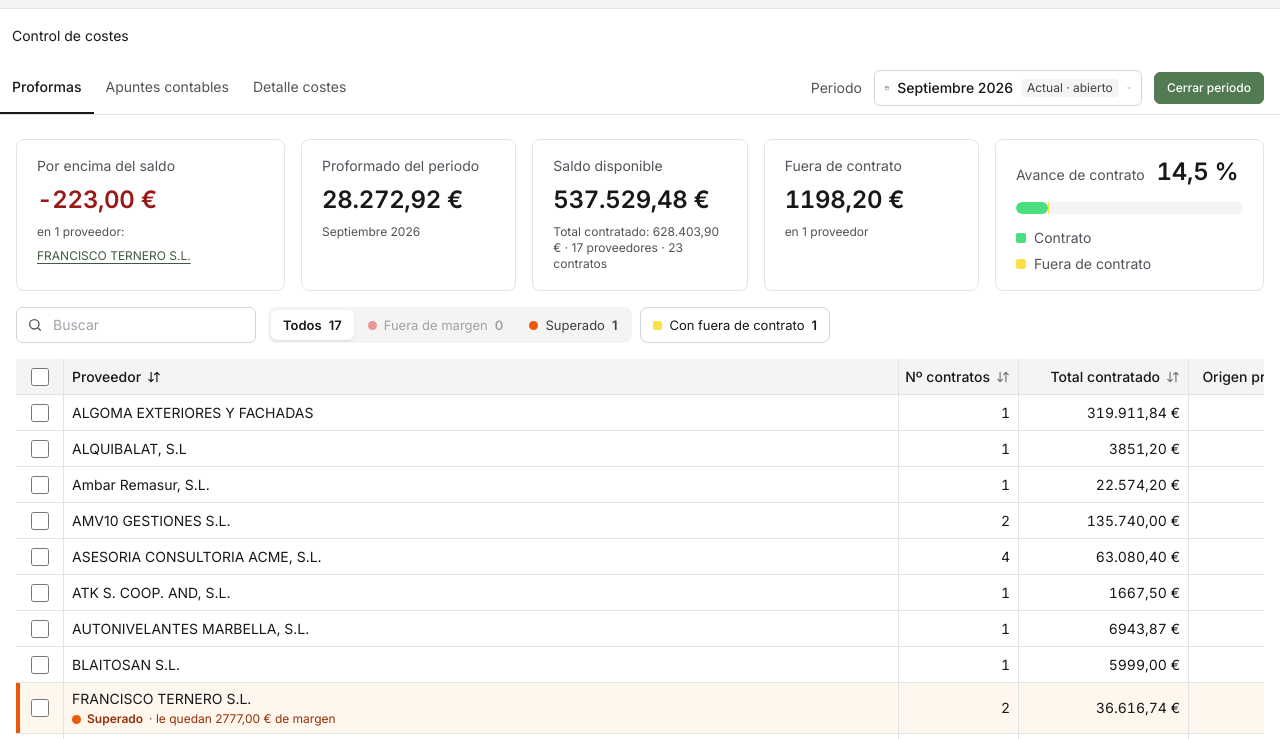
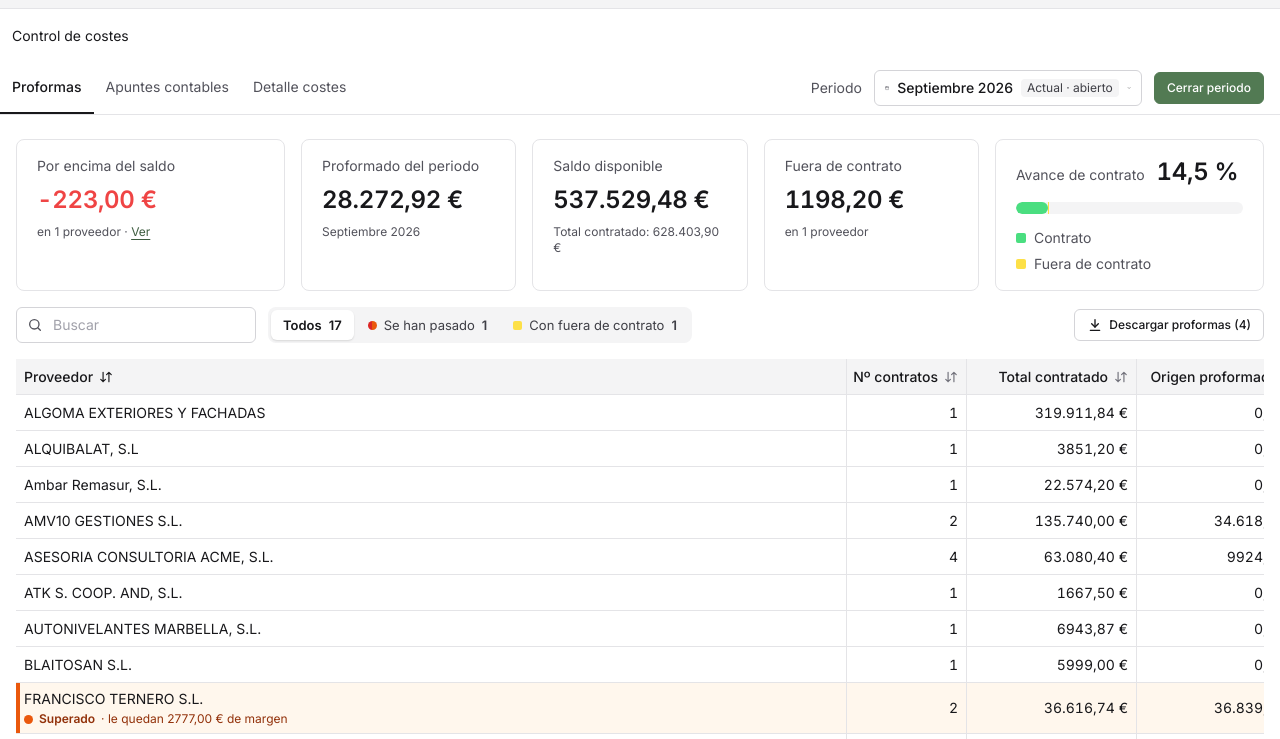
Before and after one commit to cdamato/proforma-por-contrato, a plain HTML site: page index.html in a window 1280 px wide. Shown: the part 55-794 px from the top of the page. Drawn offline with Linux system fonts and the light colour scheme.

Commit message:
Propuesta tarea 2, ronda 4: «Ver» en la cabecera, vistas, rojos del DS y descarga sin casilla
- «Por encima del saldo»: «en N proveedores · Ver», que abre la vista «Se han pasado».
- Un segmentado de vistas: Todos · Se han pasado · Con fuera de contrato.
- Cifras en fg/error (fuera de margen) y fg/warning (superado).
- «Saldo disponible» solo con el total contratado (listado y proveedor).
- Sin casilla: botón de icono «Descargar proforma» por fila y «Descargar proformas (N)» en la barra, con lo filtrado.

Co-Authored-By: Claude Opus 5.5 <noreply@anthropic.com>

```diff
--- a/index.html
+++ b/index.html
@@ -92,10 +92,13 @@ button:focus-visible,input:focus-visible{outline:2px solid #2563EB;outline-offse
 .wrap{padding:24px 16px 120px}
 
 /* listado de proveedores */
-.lg-g{display:grid;grid-template-columns:48px minmax(300px,1fr) 120px 170px 170px 170px 170px}
-.lt.oc .lg-g{grid-template-columns:48px minmax(300px,1fr) 120px 170px 170px 170px 170px 170px}
+.lg-g{display:grid;grid-template-columns:minmax(300px,1fr) 120px 170px 170px 170px 170px 52px}
+.lt.oc .lg-g{grid-template-columns:minmax(300px,1fr) 120px 170px 170px 170px 170px 170px 52px}
+/* Descarga por fila: IconButton ghost del DS, solo si el proveedor tiene proforma */
+.dlbtn{width:32px;height:32px;border:0;background:none;border-radius:6px;display:inline-flex;align-items:center;justify-content:center;color:#3F3F46}
+.dlbtn:hover{background:var(--gray100)}
 .lt{min-width:1150px}
-/* Tarea 2 · quién se ha pasado: franja y fila tintada por estado (Pin0: red fuera de margen, orange superado, yellow a punto; fuera de contrato en yellow/solid) */
+/* Tarea 2 · quién se ha pasado: franja y fila tintada por estado (Pin0: red fuera de margen, orange superado; cifras en fg/error y fg/warning; fuera de contrato en yellow/solid) */
 .lrow.st-r .c{background:#FEF2F2}.lrow.st-o .c{background:#FFF7ED}
 .lrow.st-r:hover .c{background:#FEE2E2}.lrow.st-o:hover .c{background:#FFEDD5}
 .lrow.st-r .c:first-child{box-shadow:inset 4px 0 0 #DC2626}.lrow.st-o .c:first-child{box-shadow:inset 4px 0 0 #EA580C}
@@ -103,9 +106,9 @@ button:focus-visible,input:focus-visible{outline:2px solid #2563EB;outline-offse
 .lt .c.two{height:auto;min-height:36px;flex-direction:column;align-items:flex-start;justify-content:center;padding-block:6px;gap:2px}
 .why{display:flex;align-items:center;gap:6px;font-size:12px;line-height:16px}
 .why.r{color:#991919}.why.o{color:#92310A}.why.g{color:var(--muted)}
-.neg-r{color:#991919;font-weight:600}.neg-o{color:#92310A;font-weight:600}
+.neg-r{color:#EF4444;font-weight:600}.neg-o{color:#EA580C;font-weight:600}
 .stdot{width:9px;height:9px;border-radius:50%;display:inline-block;flex:0 0 9px}
-.stdot.r{background:#DC2626}.stdot.o{background:#EA580C}.stdot.a{background:#FDE047;border-radius:2px}
+.stdot.ro{background:linear-gradient(90deg,#DC2626 50%,#EA580C 50%)}.stdot.r{background:#DC2626}.stdot.o{background:#EA580C}.stdot.a{background:#FDE047;border-radius:2px}
 .segf{display:inline-flex;background:var(--gray100);border-radius:8px;padding:3px;gap:2px;height:36px;align-items:center}
 .segf button{border:0;background:none;border-radius:6px;padding:0 12px;height:30px;font:inherit;font-size:13px;color:#3F3F46;display:inline-flex;align-items:center;gap:7px}
 .segf button[aria-pressed="true"]{background:#fff;box-shadow:0 1px 2px rgba(0,0,0,.12);font-weight:600;color:var(--fg)}
@@ -116,7 +119,7 @@ button:focus-visible,input:focus-visible{outline:2px solid #2563EB;outline-offse
 .tglf:disabled{opacity:.45}
 .cards.c5{grid-template-columns:1.25fr 1fr 1fr 1fr 1.25fr;gap:16px}
 .cards.c6{grid-template-columns:1.1fr 1fr 1fr 1fr 1fr 1.3fr;gap:16px}
-.big.neg{color:#991919}
+.big.neg{color:#EF4444}
 .plinks{display:flex;flex-wrap:wrap;gap:2px 10px;font-size:12px;line-height:16px}
 .plink{background:none;border:0;padding:0;font:inherit;color:var(--brand-hover);text-decoration:underline;text-underline-offset:3px;cursor:pointer;text-align:left}
 .bar.two{display:flex}
@@ -342,7 +345,7 @@ button:focus-visible,input:focus-visible{outline:2px solid #2563EB;outline-offse
   </div>
   <div id="v-list" hidden>
   <section class="cards c5" id="l-cards" aria-label="Resumen del proyecto"></section>
-  <div class="toolbar" id="l-tools"><div class="tb-left"><label class="search"><svg width="16" height="16" viewBox="0 0 24 24" fill="none" stroke="#52525B" stroke-width="2" stroke-linecap="round" aria-hidden="true"><circle cx="11" cy="11" r="7"/><path d="m20 20-3.5-3.5"/></svg><input id="lq" type="search" placeholder="Buscar" aria-label="Buscar proveedor" autocomplete="off"></label><span id="l-filters" style="display:inline-flex;gap:8px;flex-wrap:wrap"></span></div></div>
+  <div class="toolbar" id="l-tools"><div class="tb-left"><label class="search"><svg width="16" height="16" viewBox="0 0 24 24" fill="none" stroke="#52525B" stroke-width="2" stroke-linecap="round" aria-hidden="true"><circle cx="11" cy="11" r="7"/><path d="m20 20-3.5-3.5"/></svg><input id="lq" type="search" placeholder="Buscar" aria-label="Buscar proveedor" autocomplete="off"></label><span id="l-filters" style="display:inline-flex;gap:8px;flex-wrap:wrap"></span></div><div class="tb-right" id="l-right"></div></div>
   <p class="ro-note" id="l-note" hidden></p>
   <section class="empty-state" id="l-empty" hidden><h2 id="l-empty-t"></h2><p>Ningún proveedor tuvo mediciones en este periodo.</p></section>
   <div class="tscroll" id="l-scroll"><div class="table lt" id="ltable" role="table" aria-label="Proformas por proveedor"></div></div>
@@ -564,7 +567,7 @@ function renderCards(){
   $('k-est').innerHTML = `<span class="lbl">Estado</span>` + (e ? `<span class="est-big"><span class="stdot ${e}"></span>${EST[e]}</span><span class="help">${porque(e,pT,pS)}</span>` : `<span class="est-big">Con saldo</span><span class="help">Margen si se pasa: ${eur(MARGEN)}</span>`);
   const per = (S.filter==='all' ? CONTRACTS.reduce((a,c)=>a+sum(c.rows,'imes'),0) : contractStats(visibleContracts()[0]).imes) + sum(fz,'imes');
   $('k-per').textContent = eur(per); $('k-per-help').textContent = curP().name;
-  $('k-sa').textContent = eur(saldo); $('k-total-help').textContent = `Total contratado: ${eur(total)} · ${help}`;
+  $('k-sa').textContent = eur(saldo); $('k-total-help').textContent = `Total contratado: ${eur(total)}`;
   $('k-oc').textContent = eur(oc); $('k-oc-help').textContent = fz.length ? `${fz.length} ${fz.length===1?'línea':'líneas'}` : 'Sin líneas';
   $('k-av').textContent = pct(av); $('k-or-help').textContent = `Origen proformado: ${eur(origen)}`;
   $('k-bar').style.width = Math.max(0,Math.min(100,av*100))+'%';
@@ -723,6 +726,7 @@ function providerRows(){
     ? {name:n, n:k, total:t, org: HIST[n] ? h(n,m) : (m===9 ? o : 0), mes: HIST[n] ? h(n,m)-h(n,m-1) : 0, acme:false}
     : {name:PROVIDER, n:k, total:tot, org, mes, acme:true});
 }
+const DLICON = `<svg width="16" height="16" viewBox="0 0 24 24" fill="none" stroke="currentColor" stroke-width="2" stroke-linecap="round" stroke-linejoin="round" aria-hidden="true"><path d="M12 4v11"/><path d="m7 10 5 5 5-5"/><path d="M5 20h14"/></svg>`;
 const SORTICON = `<svg width="14" height="14" viewBox="0 0 24 24" fill="none" stroke="currentColor" stroke-width="2" stroke-linecap="round" stroke-linejoin="round" aria-hidden="true"><path d="M7 4v16M3 16l4 4 4-4M17 20V4M13 8l4-4 4 4"/></svg>`;
 function renderList(){
   const all = providerRows();
@@ -738,43 +742,45 @@ function renderList(){
   // Estado y fuera de contrato de cada proveedor
   all.forEach(r=>{ r.s = r.total-r.org; r.e = estado(r.total, r.s); r.oc = r.acme ? sum(FUERA,'ito') : 0; });
   const over = all.filter(r=>r.e==='r'||r.e==='o'), ocAll = sum(all,'oc'), ocN = all.filter(r=>r.oc).length;
-  // Cabecera: informa (no filtra). Los nombres de los que se han pasado llevan directo a su proforma.
+  // Cabecera: informa; «Ver» lleva a la vista «Se han pasado» de la tabla.
   const card1 = over.length
-    ? `<div class="card"><span class="lbl">Por encima del saldo</span><span class="big num neg">${eur(sum(over,'s'))}</span><span class="help">en ${over.length} ${over.length===1?'proveedor':'proveedores'}:</span><span class="plinks">${over.map(r=>`<button class="plink" type="button" data-act="openprov" data-name="${esc(r.name)}">${esc(r.name)}</button>`).join('')}</span></div>`
+    ? `<div class="card"><span class="lbl">Por encima del saldo</span><span class="big num neg">${eur(sum(over,'s'))}</span><span class="help">en ${over.length} ${over.length===1?'proveedor':'proveedores'} · <button class="plink" type="button" data-act="lstate" data-v="over" data-scroll="1">Ver</button></span></div>`
     : `<div class="card"><span class="lbl">Por encima del saldo</span><span class="big num">${eur(0)}</span><span class="help">Ningún proveedor se ha pasado</span></div>`;
   const ocW = projTotal ? Math.min(100-av*100, ocAll/projTotal*100) : 0;
   $('l-cards').innerHTML = card1 +
     `<div class="card"><span class="lbl">Proformado del periodo</span><span class="big num">${eur(sum(all,'mes'))}</span><span class="help">${curP().name}</span></div>` +
-    `<div class="card"><span class="lbl">Saldo disponible</span><span class="big num">${eur(projTotal-org)}</span><span class="help">Total contratado: ${eur(projTotal)} · ${all.length} proveedores · ${nContr} contratos</span></div>` +
+    `<div class="card"><span class="lbl">Saldo disponible</span><span class="big num">${eur(projTotal-org)}</span><span class="help">Total contratado: ${eur(projTotal)}</span></div>` +
     `<div class="card"><span class="lbl">Fuera de contrato</span><span class="big num">${eur(ocAll)}</span><span class="help">${ocN ? `en ${ocN} ${ocN===1?'proveedor':'proveedores'}` : 'Ningún proveedor'}</span></div>` +
     `<div class="card"><div class="avance-top"><span class="lbl">Avance de contrato</span><span class="big num">${pct(av,1)}</span></div><div class="bar two" role="img" aria-label="Avance de contrato ${pct(av,1)}"><span class="bar-fill" style="width:${Math.min(100,(av*100)-ocW)}%"></span><span class="bar-fill oc" style="width:${ocW}%"></span></div><div class="legend"><span class="lg"><span class="sw" aria-hidden="true"></span><span class="lbl">Contrato</span></span><span class="lg"><span class="sw oc" aria-hidden="true"></span><span class="lbl">Fuera de contrato</span></span></div></div>`;
-  // Barra: filtro por estado (mismos colores que la tabla) y botón de fuera de contrato
-  const n = k=>all.filter(r=>r.e===k).length;
-  $('l-filters').innerHTML = `<span class="segf" role="group" aria-label="Filtrar por estado"><button type="button" data-act="lstate" data-v="all" aria-pressed="${S.lstate==='all'}">Todos <b>${all.length}</b></button>${['r','o'].map(k=>`<button type="button" data-act="lstate" data-v="${k}" aria-pressed="${S.lstate===k}" ${n(k)?'':'disabled'}><span class="stdot ${k}"></span>${EST[k]} <b>${n(k)}</b></button>`).join('')}</span><button class="tglf" type="button" data-act="loc" aria-pressed="${S.loc}" ${ocN?'':'disabled'}><span class="stdot a"></span>Con fuera de contrato <b>${ocN}</b></button>`;
+  // Barra: un segmentado de vistas. «Se han pasado» junta los dos estados; cada fila dice cuál es.
+  $('l-filters').innerHTML = `<span class="segf" role="group" aria-label="Vista"><button type="button" data-act="lstate" data-v="all" aria-pressed="${S.lstate==='all'}">Todos <b>${all.length}</b></button><button type="button" data-act="lstate" data-v="over" aria-pressed="${S.lstate==='over'}" ${over.length?'':'disabled'}><span class="stdot ro"></span>Se han pasado <b>${over.length}</b></button><button type="button" data-act="lstate" data-v="oc" aria-pressed="${S.lstate==='oc'}" ${ocN?'':'disabled'}><span class="stdot a"></span>Con fuera de contrato <b>${ocN}</b></button></span>`;
   const note = $('l-note'); note.hidden = !isPast() || none;
   if (isPast()) note.textContent = `Periodo cerrado: solo aparecen los proveedores con proforma en ${curP().name.toLowerCase()}. Puedes consultarlas y exportarlas, pero no editarlas.`;
   if (S.lq) rows = rows.filter(r=>r.name.toLowerCase().includes(S.lq));
-  if (S.lstate!=='all') rows = rows.filter(r=>r.e===S.lstate);
-  if (S.loc) rows = rows.filter(r=>r.oc>0);
-  $('ltable').classList.toggle('oc', S.loc);
+  const loc = S.lstate==='oc';
+  if (S.lstate==='over') rows = rows.filter(r=>r.e);
+  if (loc) rows = rows.filter(r=>r.oc>0);
+  $('ltable').classList.toggle('oc', loc);
   const {k,dir} = S.sort;
   rows = rows.slice().sort((a,b)=>{
     const va = k==='saldo' ? a.total-a.org : a[k], vb = k==='saldo' ? b.total-b.org : b[k];
     return (typeof va==='string' ? va.localeCompare(vb,'es',{sensitivity:'base'}) : va-vb) * dir;
   });
   const th = (key,label,end)=>{ const on = S.sort.k===key; return `<span class="c h${end?' e':''}" role="columnheader"><button class="sort${end?' e':''}" type="button" data-act="sort" data-k="${key}" ${on?`aria-sort="${dir>0?'ascending':'descending'}"`:''}>${label}${SORTICON}</button></span>`; };
-  const allSel = rows.length && rows.every(r=>S.lsel.has(r.name));
-  const t = [`<div class="lg-g" role="row"><span class="c h cen pad0 ck-cell"><input type="checkbox" data-act="lselall" ${allSel?'checked':''} aria-label="Seleccionar todos"></span>${th('name','Proveedor')}${th('n','Nº contratos',1)}${th('total','Total contratado',1)}${th('org','Origen proformado',1)}${th('mes',curP().name,1)}${S.loc?th('oc','Fuera de contrato',1):''}${th('saldo','Saldo disponible',1)}</div>`];
+  // Descarga: botón por fila si hay proforma, y arriba todas las de la tabla tal como esté filtrada
+  const hasPf = r=>r.org>0 || Math.abs(r.mes)>0.0005, nDl = rows.filter(hasPf).length;
+  $('l-right').innerHTML = nDl ? `<button class="btn" type="button" data-act="dlall" data-n="${nDl}">${DLICON}Descargar proformas (${nDl})</button>` : '';
+  const t = [`<div class="lg-g" role="row">${th('name','Proveedor')}${th('n','Nº contratos',1)}${th('total','Total contratado',1)}${th('org','Origen proformado',1)}${th('mes',curP().name,1)}${loc?th('oc','Fuera de contrato',1):''}${th('saldo','Saldo disponible',1)}<span class="c h" role="columnheader" aria-label="Descargar"></span></div>`];
   // Contratos por encima dentro de un proveedor en margen (solo hay detalle por contrato de ACME en el prototipo)
   const pasados = CONTRACTS.filter(c=>contractStats(c).saldo<0);
   for (const r of rows){
     const multi = r.acme && !r.e && pasados.length ? `<span class="why g">${pasados.length} de ${CONTRACTS.length} contratos por encima (${pasados.map(c=>c.code).join(', ')})</span>` : '';
     const why = (r.e==='r'||r.e==='o') ? `<span class="why ${r.e}"><span class="stdot ${r.e}"></span><b>${EST[r.e]}</b> · ${porque(r.e,r.total,r.s)}</span>` : '';
     const sub = why || multi;
-    t.push(`<div class="lg-g lrow${r.e?' st-'+r.e:''}" role="row" data-act="openprov" data-name="${esc(r.name)}"><span class="c cen pad0 ck-cell"><input type="checkbox" data-act="lsel" data-name="${esc(r.name)}" ${S.lsel.has(r.name)?'checked':''} aria-label="Seleccionar ${esc(r.name)}"></span><span class="c${sub?' two':''}"><button class="provlink" type="button" data-act="openprov" data-name="${esc(r.name)}">${esc(r.name)}</button>${sub}</span><span class="c e">${r.n}</span><span class="c e">${eur(r.total)}</span><span class="c e">${eur(r.org)}</span><span class="c e">${eur(r.mes)}</span>${S.loc?`<span class="c e">${r.oc?eur(r.oc):'—'}</span>`:''}<span class="c e nb"><span class="${r.e?'neg-'+r.e:''}">${eur(r.s)}</span></span></div>`);
+    t.push(`<div class="lg-g lrow${r.e?' st-'+r.e:''}" role="row" data-act="openprov" data-name="${esc(r.name)}"><span class="c${sub?' two':''}"><button class="provlink" type="button" data-act="openprov" data-name="${esc(r.name)}">${esc(r.name)}</button>${sub}</span><span class="c e">${r.n}</span><span class="c e">${eur(r.total)}</span><span class="c e">${eur(r.org)}</span><span class="c e">${eur(r.mes)}</span>${loc?`<span class="c e">${r.oc?eur(r.oc):'—'}</span>`:''}<span class="c e nb"><span class="${r.e?'neg-'+r.e:''}">${eur(r.s)}</span></span><span class="c cen pad0">${hasPf(r)?`<button class="dlbtn" type="button" data-act="dlone" data-name="${esc(r.name)}" data-tip="Descargar proforma" aria-label="Descargar proforma de ${esc(r.name)}">${DLICON}</button>`:''}</span></div>`);
   }
   if (!rows.length) t.push(`<div class="lg-g"><div class="empty" style="grid-column:1/-1">Ningún proveedor coincide con la búsqueda.</div></div>`);
-  t.push(`<div class="lg-g total" role="row"><span class="c" style="grid-column:1/3">Total</span><span class="c e">${sum(rows,'n')}</span><span class="c e">${eur(sum(rows,'total'))}</span><span class="c e">${eur(sum(rows,'org'))}</span><span class="c e">${eur(sum(rows,'mes'))}</span>${S.loc?`<span class="c e">${eur(sum(rows,'oc'))}</span>`:''}<span class="c e nb">${eur(sum(rows,'total')-sum(rows,'org'))}</span></div>`);
+  t.push(`<div class="lg-g total" role="row"><span class="c">Total</span><span class="c e">${sum(rows,'n')}</span><span class="c e">${eur(sum(rows,'total'))}</span><span class="c e">${eur(sum(rows,'org'))}</span><span class="c e">${eur(sum(rows,'mes'))}</span>${loc?`<span class="c e">${eur(sum(rows,'oc'))}</span>`:''}<span class="c e nb">${eur(sum(rows,'total')-sum(rows,'org'))}</span><span class="c"></span></div>`);
   $('ltable').innerHTML = t.join('');
 }
 function renderApuntes(){
@@ -892,8 +898,9 @@ document.addEventListener('click',(e)=>{
     case 'back': location.hash = ''; return;
     case 'contrato': e.preventDefault(); toast(`Abriría la ficha del contrato ${el.dataset.code} en una pestaña nueva (obligaciones e información del contrato).`); return;
     case 'openprov': if (e.target.closest('input')) return; if (el.dataset.name===PROVIDER){ S.tab='proformas'; location.hash = 'proveedor'; } else { toast('En el prototipo solo se puede abrir la proforma de ' + PROVIDER + '.'); } return;
-    case 'lstate': S.lstate = el.dataset.v; break;
-    case 'loc': S.loc = !S.loc; if (S.loc) S.sort = {k:'oc', dir:-1}; else if (S.sort.k==='oc') S.sort = {k:'name', dir:1}; break;
+    case 'lstate': S.lstate = el.dataset.v; if (S.lstate==='oc') S.sort = {k:'oc', dir:-1}; else if (S.sort.k==='oc') S.sort = {k:'name', dir:1}; if (el.dataset.scroll) setTimeout(()=>$('l-tools').scrollIntoView({behavior:'smooth',block:'start'}),0); break;
+    case 'dlone': toast(`Descargando <code>Proforma ${esc(el.dataset.name)} · ${esc(curP().name)}.pdf</code>`); return;
+    case 'dlall': toast(`Descargando ZIP con ${el.dataset.n} proformas de ${esc(curP().name.toLowerCase())}`); return;
     case 'sort': { const k = el.dataset.k; S.sort = S.sort.k===k ? {k, dir:-S.sort.dir} : {k, dir: k==='name'?1:-1}; break; }
     case 'lsel': case 'lselall': return;
     case 'cerrar': toast('Cerrar periodo es un flujo aparte y no está en este prototipo.'); return;
@@ -929,6 +936,9 @@ function showTip(el){
 $('table').addEventListener('mouseover', (e)=>{ const el = e.target.closest('.t, [data-tip]'); if (el) showTip(el); });
 $('table').addEventListener('mouseout', (e)=>{ const el = e.target.closest('.t, [data-tip]'); if (el && !el.contains(e.relatedTarget)) tip.hidden = true; });
 $('table').addEventListener('focusin', (e)=>{ const el = e.target.closest('[data-tip]'); if (el) showTip(el); });
+$('ltable').addEventListener('mouseover', (e)=>{ const el = e.target.closest('[data-tip]'); if (el) showTip(el); });
+$('ltable').addEventListener('mouseout', (e)=>{ const el = e.target.closest('[data-tip]'); if (el && !el.contains(e.relatedTarget)) tip.hidden = true; });
+$('ltable').addEventListener('focusin', (e)=>{ const el = e.target.closest('[data-tip]'); if (el) showTip(el); });
 $('table').addEventListener('focusout', ()=>{ tip.hidden = true; });
 // La sombra va del borde de Concepto hasta el final de la tabla, solo mientras hay scroll
 function placeShadow(){
```
